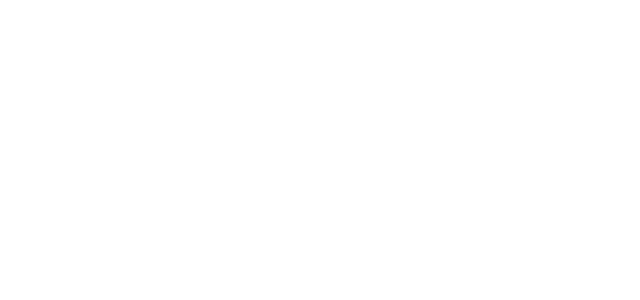
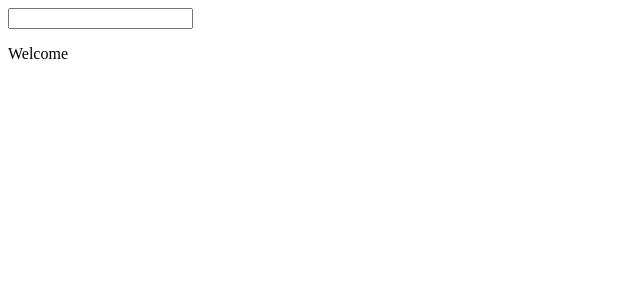
Before and after one commit to Joele-E/esercizio5_09, a React (Create React App) app: page / in a window 1280 px wide. Shown: the top 300 px of the page, without its empty margins (0-640 px from the left). Built offline with nearby package versions, Linux system fonts and the light colour scheme.

Commit message:
exercise done

```diff
--- a/src/App.js
+++ b/src/App.js
@@ -1,7 +1,12 @@
 import React from "react";
+import InteractiveWelcome from "./InteractiveWelcome";
 
 export default class App extends React.Component {
   render() {
-    return <div></div>;
+    return (
+      <div>
+        <InteractiveWelcome />
+      </div>
+    );
   }
 }
--- /dev/null
+++ b/src/InteractiveWelcome.js
@@ -0,0 +1,24 @@
+import React from "react";
+import Welcome from "./Welcome";
+
+export default class InteractiveWelcome extends React.Component {
+  state = {
+    name: "",
+  };
+  handleInput = (event) => {
+    this.setState({ name: event.target.value });
+  };
+  render() {
+    return (
+      <div>
+        <input type="text" onChange={this.handleInput} />
+        <Welcome name={this.state.name} />
+      </div>
+    );
+  }
+}
+
+/*
+Create an InteractiveWelcome component that renders an input tag and the Welcome component.
+Pass the current content of the input tag to the name prop of
+ the Welcome component. The input tag should be a controlled component. */
--- /dev/null
+++ b/src/Welcome.js
@@ -0,0 +1,15 @@
+import React from "react";
+
+export default class Welcome extends React.Component {
+  render() {
+    return (
+      <div>
+        <p>Welcome {this.props.name}</p>
+      </div>
+    );
+  }
+}
+
+Welcome.defaultProps = {
+  name: "DEFAULTUSER",
+};
--- a/src/index.js
+++ b/src/index.js
@@ -5,3 +5,8 @@
 
 const root = ReactDOM.createRoot(document.getElementById("root"));
 root.render(<App />);
+
+/*
+Create an InteractiveWelcome component that renders an input tag and the Welcome component.
+Pass the current content of the input tag to the name prop of
+ the Welcome component. The input tag should be a controlled component. */
```
